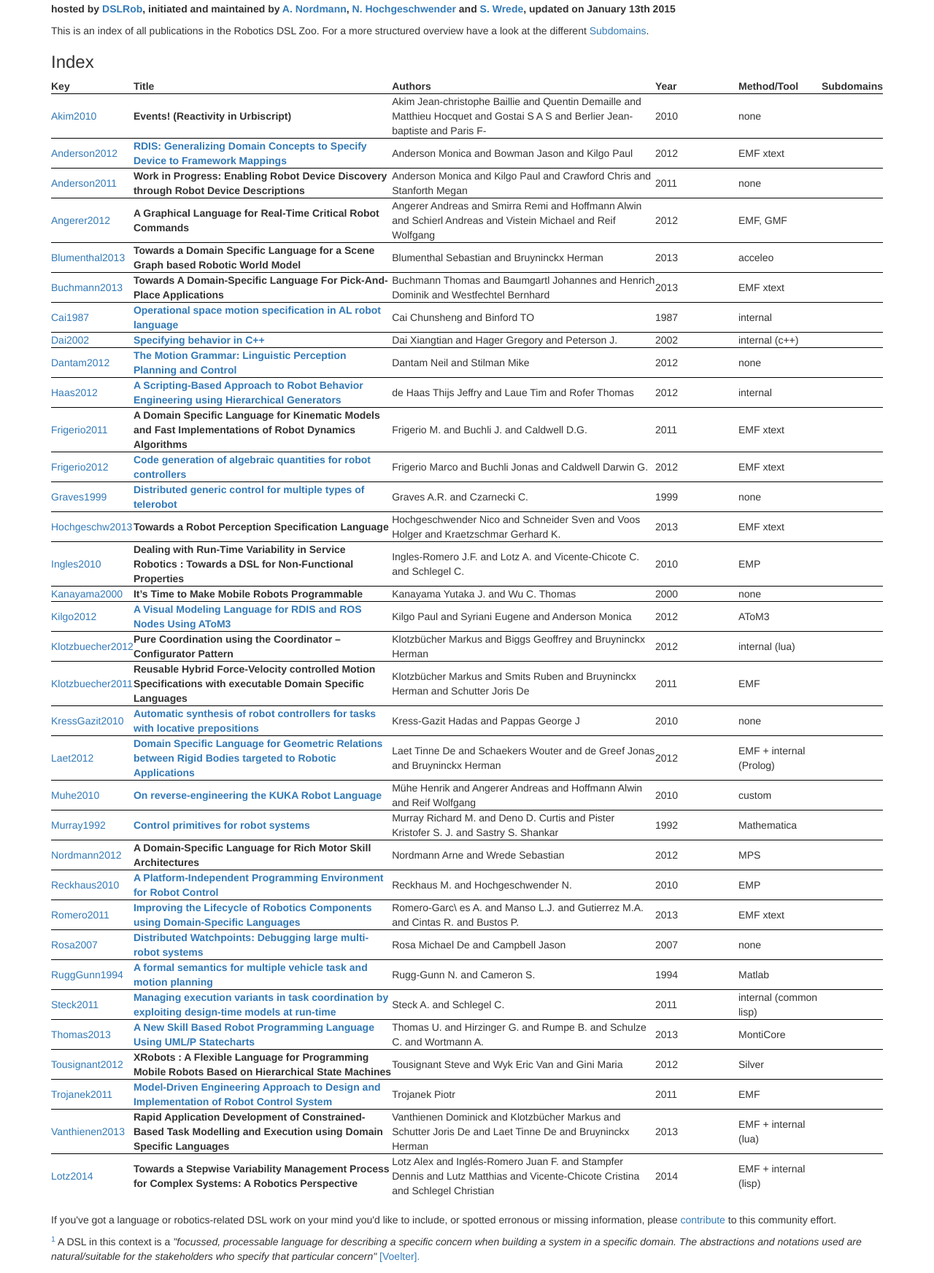
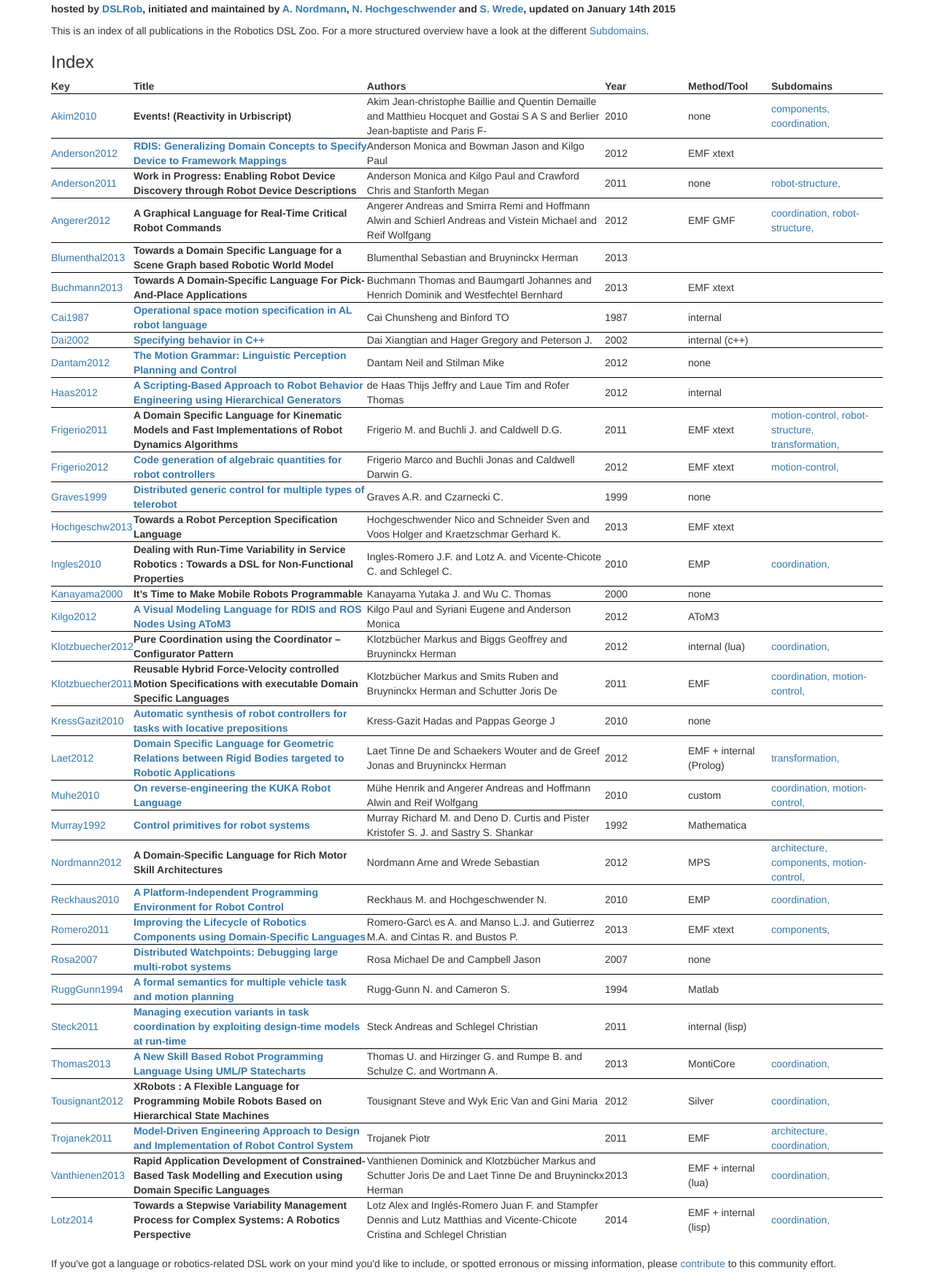
Before and after one commit to corlab/dslzoo, a plain HTML site: page all.html in a window 1280 px wide. Shown: the part 117-1862 px from the top of the page at 73% size. Drawn offline with nearby package versions, Linux system fonts and the light colour scheme.

Commit message:
New version, rendered from new format with custom fields

```diff
--- a/all.html
+++ b/all.html
@@ -8,7 +8,7 @@
     <meta name="author" content="">
     <link rel="icon" href="images/favicon.png">
 
-    <title>Contribute – Robotics DSL Zoo</title>
+    <title>Index – Robotics DSL Zoo</title>
 
     <link href="dist/css/bootstrap.min.css" rel="stylesheet">
     <link rel="stylesheet" type="text/css" href="sortable/bootstrap-sortable.css">
@@ -52,7 +52,7 @@
 
 <h2>An Overview of Domain-Specific Languages in Robotics</h1>
 
-<p><b>hosted by <a href="http://www.dslrob.org">DSLRob</a>, initiated and maintained  by <a href="http://www.cor-lab.org/users/anordman">A. Nordmann</a>, <a href="http://www2.inf.fh-bonn-rhein-sieg.de/~nhochg2m/">N. Hochgeschwender </a> and <a href="http://www.cor-lab.org/users/swrede">S. Wrede</a>, updated on January 13th 2015</b></p>
+<p><b>hosted by <a href="http://www.dslrob.org">DSLRob</a>, initiated and maintained  by <a href="http://www.cor-lab.org/users/anordman">A. Nordmann</a>, <a href="http://www2.inf.fh-bonn-rhein-sieg.de/~nhochg2m/">N. Hochgeschwender </a> and <a href="http://www.cor-lab.org/users/swrede">S. Wrede</a>, updated on January 14th 2015</b></p>
 
 <p>This is an index of all publications in the Robotics DSL Zoo. For a more structured overview have a look at the different <a href="./subdomains.html">Subdomains</a>.</p>
 
@@ -62,7 +62,7 @@
 <thead><tr><th>Key</th><th>Title</th><th>Authors</th><th width="10%">Year</th><th width="10%">Method/Tool</th><th>Subdomains</th></tr></thead><tbody><tr style="border-top:1px solid #000;">
 		    <td><a href="#Akim2010" id="Akim2010">Akim2010<a/></td><td style="font-weight:bold;">Events! (Reactivity in Urbiscript)</td><td>Akim  Jean-christophe Baillie and Quentin  Demaille and Matthieu  Hocquet and Gostai  S A S and Berlier  Jean-baptiste and Paris  F-</td><td>2010</td>
 		    <td>none</td>
-		    <td></td>
+		    <td> <a href="./components-subdomain.html" title="Subdomain 'components'">components,</a> <a href="./coordination-subdomain.html" title="Subdomain 'coordination'">coordination,</a></td>
 		    </tr>
 <tr style="border-top:1px solid #000;">
 		    <td><a href="#Anderson2012" id="Anderson2012">Anderson2012<a/></td><td style="font-weight:bold;"><a href="http://ieeexplore.ieee.org/lpdocs/epic03/wrapper.htm?arnumber6225197 http://ieeexplore.ieee.org/xpls/abs\_all.jsp?arnumber6225197">RDIS: Generalizing Domain Concepts to Specify Device to Framework Mappings</a></td><td>Anderson  Monica and Bowman  Jason and Kilgo  Paul</td><td>2012</td>
@@ -72,16 +72,16 @@
 <tr style="border-top:1px solid #000;">
 		    <td><a href="#Anderson2011" id="Anderson2011">Anderson2011<a/></td><td style="font-weight:bold;">Work in Progress: Enabling Robot Device Discovery through Robot Device Descriptions</td><td>Anderson  Monica and Kilgo  Paul and Crawford  Chris and Stanforth  Megan</td><td>2011</td>
 		    <td>none</td>
-		    <td></td>
+		    <td> <a href="./robot-structure-subdomain.html" title="Subdomain 'robot-structure'">robot-structure,</a></td>
 		    </tr>
 <tr style="border-top:1px solid #000;">
 		    <td><a href="#Angerer2012" id="Angerer2012">Angerer2012<a/></td><td style="font-weight:bold;">A Graphical Language for Real-Time Critical Robot Commands</td><td>Angerer  Andreas and Smirra  Remi and Hoffmann  Alwin and Schierl  Andreas and Vistein  Michael and Reif  Wolfgang</td><td>2012</td>
-		    <td>EMF, GMF</td>
-		    <td></td>
+		    <td>EMF  GMF</td>
+		    <td> <a href="./coordination-subdomain.html" title="Subdomain 'coordination'">coordination,</a> <a href="./robot-structure-subdomain.html" title="Subdomain 'robot-structure'">robot-structure,</a></td>
 		    </tr>
 <tr style="border-top:1px solid #000;">
 		    <td><a href="#Blumenthal2013" id="Blumenthal2013">Blumenthal2013<a/></td><td style="font-weight:bold;">Towards a Domain Specific Language for a Scene Graph based Robotic World Model</td><td>Blumenthal  Sebastian and Bruyninckx  Herman</td><td>2013</td>
-		    <td>acceleo</td>
+		    <td></td>
 		    <td></td>
 		    </tr>
 <tr style="border-top:1px solid #000;">
@@ -112,12 +112,12 @@
 <tr style="border-top:1px solid #000;">
 		    <td><a href="#Frigerio2011" id="Frigerio2011">Frigerio2011<a/></td><td style="font-weight:bold;">A Domain Specific Language for Kinematic Models and Fast Implementations of Robot Dynamics Algorithms</td><td>Frigerio  M. and Buchli  J. and Caldwell  D.G.</td><td>2011</td>
 		    <td>EMF xtext</td>
-		    <td></td>
+		    <td> <a href="./motion-control-subdomain.html" title="Subdomain 'motion-control'">motion-control,</a> <a href="./robot-structure-subdomain.html" title="Subdomain 'robot-structure'">robot-structure,</a> <a href="./transformation-subdomain.html" title="Subdomain 'transformation'">transformation,</a></td>
 		    </tr>
 <tr style="border-top:1px solid #000;">
 		    <td><a href="#Frigerio2012" id="Frigerio2012">Frigerio2012<a/></td><td style="font-weight:bold;"><a href="http://ieeexplore.ieee.org/lpdocs/epic03/wrapper.htm?arnumber6385694">Code generation of algebraic quantities for robot controllers</a></td><td>Frigerio  Marco and Buchli  Jonas and Caldwell  Darwin G.</td><td>2012</td>
 		    <td>EMF xtext</td>
-		    <td></td>
+		    <td> <a href="./motion-control-subdomain.html" title="Subdomain 'motion-control'">motion-control,</a></td>
 		    </tr>
 <tr style="border-top:1px solid #000;">
 		    <td><a href="#Graves1999" id="Graves1999">Graves1999<a/></td><td style="font-weight:bold;"><a href="http://ieeexplore.ieee.org/lpdocs/epic03/wrapper.htm?arnumber770434 http://ieeexplore.ieee.org/xpls/abs\_all.jsp?arnumber770434">Distributed generic control for multiple types of telerobot</a></td><td>Graves  A.R. and Czarnecki  C.</td><td>1999</td>
@@ -132,7 +132,7 @@
 <tr style="border-top:1px solid #000;">
 		    <td><a href="#Ingles2010" id="Ingles2010">Ingles2010<a/></td><td style="font-weight:bold;">Dealing with Run-Time Variability in Service Robotics : Towards a DSL for Non-Functional Properties</td><td>Ingles-Romero  J.F. and Lotz  A. and Vicente-Chicote  C. and Schlegel  C.</td><td>2010</td>
 		    <td>EMP</td>
-		    <td></td>
+		    <td> <a href="./coordination-subdomain.html" title="Subdomain 'coordination'">coordination,</a></td>
 		    </tr>
 <tr style="border-top:1px solid #000;">
 		    <td><a href="#Kanayama2000" id="Kanayama2000">Kanayama2000<a/></td><td style="font-weight:bold;">It’s Time to Make Mobile Robots Programmable</td><td>Kanayama  Yutaka J. and Wu  C. Thomas</td><td>2000</td>
@@ -147,12 +147,12 @@
 <tr style="border-top:1px solid #000;">
 		    <td><a href="#Klotzbuecher2012" id="Klotzbuecher2012">Klotzbuecher2012<a/></td><td style="font-weight:bold;">Pure Coordination using the Coordinator – Configurator Pattern</td><td>Klotzbücher  Markus and Biggs  Geoffrey and Bruyninckx  Herman</td><td>2012</td>
 		    <td>internal (lua)</td>
-		    <td></td>
+		    <td> <a href="./coordination-subdomain.html" title="Subdomain 'coordination'">coordination,</a></td>
 		    </tr>
 <tr style="border-top:1px solid #000;">
 		    <td><a href="#Klotzbuecher2011" id="Klotzbuecher2011">Klotzbuecher2011<a/></td><td style="font-weight:bold;">Reusable Hybrid Force-Velocity controlled Motion Specifications with executable Domain Specific Languages</td><td>Klotzbücher  Markus and Smits  Ruben and Bruyninckx  Herman and Schutter  Joris De</td><td>2011</td>
 		    <td>EMF</td>
-		    <td></td>
+		    <td> <a href="./coordination-subdomain.html" title="Subdomain 'coordination'">coordination,</a> <a href="./motion-control-subdomain.html" title="Subdomain 'motion-control'">motion-control,</a></td>
 		    </tr>
 <tr style="border-top:1px solid #000;">
 		    <td><a href="#KressGazit2010" id="KressGazit2010">KressGazit2010<a/></td><td style="font-weight:bold;"><a href="http://ieeexplore.ieee.org/lpdocs/epic03/wrapper.htm?arnumber5509402">Automatic synthesis of robot controllers for tasks with locative prepositions</a></td><td>Kress-Gazit  Hadas and Pappas  George J</td><td>2010</td>
@@ -162,12 +162,12 @@
 <tr style="border-top:1px solid #000;">
 		    <td><a href="#Laet2012" id="Laet2012">Laet2012<a/></td><td style="font-weight:bold;"><a href="http://arxiv.org/abs/1304.1346">Domain Specific Language for Geometric Relations between Rigid Bodies targeted to Robotic Applications</a></td><td>Laet  Tinne De and Schaekers  Wouter and de Greef  Jonas and Bruyninckx  Herman</td><td>2012</td>
 		    <td>EMF + internal (Prolog)</td>
-		    <td></td>
+		    <td> <a href="./transformation-subdomain.html" title="Subdomain 'transformation'">transformation,</a></td>
 		    </tr>
 <tr style="border-top:1px solid #000;">
 		    <td><a href="#Muhe2010" id="Muhe2010">Muhe2010<a/></td><td style="font-weight:bold;"><a href="http://arxiv.org/abs/1009.5004">On reverse-engineering the KUKA Robot Language</a></td><td>Mühe  Henrik and Angerer  Andreas and Hoffmann  Alwin and Reif  Wolfgang</td><td>2010</td>
 		    <td>custom</td>
-		    <td></td>
+		    <td> <a href="./coordination-subdomain.html" title="Subdomain 'coordination'">coordination,</a> <a href="./motion-control-subdomain.html" title="Subdomain 'motion-control'">motion-control,</a></td>
 		    </tr>
 <tr style="border-top:1px solid #000;">
 		    <td><a href="#Murray1992" id="Murray1992">Murray1992<a/></td><td style="font-weight:bold;"><a href="http://ieeexplore.ieee.org/xpls/abs\_all.jsp?arnumber141324">Control primitives for robot systems</a></td><td>Murray  Richard M. and Deno  D. Curtis and Pister  Kristofer S. J. and Sastry  S. Shankar</td><td>1992</td>
@@ -177,17 +177,17 @@
 <tr style="border-top:1px solid #000;">
 		    <td><a href="#Nordmann2012" id="Nordmann2012">Nordmann2012<a/></td><td style="font-weight:bold;">A Domain-Specific Language for Rich Motor Skill Architectures</td><td>Nordmann  Arne and Wrede  Sebastian</td><td>2012</td>
 		    <td>MPS</td>
-		    <td></td>
+		    <td> <a href="./architecture-subdomain.html" title="Subdomain 'architecture'">architecture,</a> <a href="./components-subdomain.html" title="Subdomain 'components'">components,</a> <a href="./motion-control-subdomain.html" title="Subdomain 'motion-control'">motion-control,</a></td>
 		    </tr>
 <tr style="border-top:1px solid #000;">
 		    <td><a href="#Reckhaus2010" id="Reckhaus2010">Reckhaus2010<a/></td><td style="font-weight:bold;"><a href="http://arxiv.org/abs/1010.0886">A Platform-Independent Programming Environment for Robot Control</a></td><td>Reckhaus  M. and Hochgeschwender  N.</td><td>2010</td>
 		    <td>EMP</td>
-		    <td></td>
+		    <td> <a href="./coordination-subdomain.html" title="Subdomain 'coordination'">coordination,</a></td>
 		    </tr>
 <tr style="border-top:1px solid #000;">
 		    <td><a href="#Romero2011" id="Romero2011">Romero2011<a/></td><td style="font-weight:bold;"><a href="http://arxiv.org/abs/1301.6022">Improving the Lifecycle of Robotics Components using Domain-Specific Languages</a></td><td>Romero-Garc\ es  A. and Manso  L.J. and Gutierrez  M.A. and Cintas  R. and Bustos  P.</td><td>2013</td>
 		    <td>EMF xtext</td>
-		    <td></td>
+		    <td> <a href="./components-subdomain.html" title="Subdomain 'components'">components,</a></td>
 		    </tr>
 <tr style="border-top:1px solid #000;">
 		    <td><a href="#Rosa2007" id="Rosa2007">Rosa2007<a/></td><td style="font-weight:bold;"><a href="http://ieeexplore.ieee.org/xpls/abs\_all.jsp?arnumber4209667">Distributed Watchpoints: Debugging large multi-robot systems</a></td><td>Rosa  Michael De and Campbell  Jason</td><td>2007</td>
@@ -200,34 +200,34 @@
 		    <td></td>
 		    </tr>
 <tr style="border-top:1px solid #000;">
-		    <td><a href="#Steck2011" id="Steck2011">Steck2011<a/></td><td style="font-weight:bold;"><a href="http://ieeexplore.ieee.org/lpdocs/epic03/wrapper.htm?arnumber6094732">Managing execution variants in task coordination by exploiting design-time models at run-time</a></td><td>Steck  A. and Schlegel  C.</td><td>2011</td>
-		    <td>internal (common lisp)</td>
+		    <td><a href="#Steck2011" id="Steck2011">Steck2011<a/></td><td style="font-weight:bold;"><a href="http://ieeexplore.ieee.org/lpdocs/epic03/wrapper.htm?arnumber6094732">Managing execution variants in task coordination by exploiting design-time models at run-time</a></td><td>Steck  Andreas and Schlegel  Christian</td><td>2011</td>
+		    <td>internal (lisp)</td>
 		    <td></td>
 		    </tr>
 <tr style="border-top:1px solid #000;">
 		    <td><a href="#Thomas2013" id="Thomas2013">Thomas2013<a/></td><td style="font-weight:bold;"><a href="http://www.se-rwth.de/publications/A-New-Skill-Based-Robot-Programming-Language-Using-UML-P-Statecharts.pdf">A New Skill Based Robot Programming Language Using UML/P Statecharts</a></td><td>Thomas  U. and Hirzinger  G. and Rumpe  B. and Schulze  C. and Wortmann  A.</td><td>2013</td>
 		    <td>MontiCore</td>
-		    <td></td>
+		    <td> <a href="./coordination-subdomain.html" title="Subdomain 'coordination'">coordination,</a></td>
 		    </tr>
 <tr style="border-top:1px solid #000;">
 		    <td><a href="#Tousignant2012" id="Tousignant2012">Tousignant2012<a/></td><td style="font-weight:bold;">XRobots : A Flexible Language for Programming Mobile Robots Based on Hierarchical State Machines</td><td>Tousignant  Steve and Wyk  Eric Van and Gini  Maria</td><td>2012</td>
 		    <td>Silver</td>
-		    <td></td>
+		    <td> <a href="./coordination-subdomain.html" title="Subdomain 'coordination'">coordination,</a></td>
 		    </tr>
 <tr style="border-top:1px solid #000;">
 		    <td><a href="#Trojanek2011" id="Trojanek2011">Trojanek2011<a/></td><td style="font-weight:bold;"><a href="http://arxiv.org/abs/1302.5085">Model-Driven Engineering Approach to Design and Implementation of Robot Control System</a></td><td>Trojanek  Piotr</td><td>2011</td>
 		    <td>EMF</td>
-		    <td></td>
+		    <td> <a href="./architecture-subdomain.html" title="Subdomain 'architecture'">architecture,</a> <a href="./coordination-subdomain.html" title="Subdomain 'coordination'">coordination,</a></td>
 		    </tr>
 <tr style="border-top:1px solid #000;">
 		    <td><a href="#Vanthienen2013" id="Vanthienen2013">Vanthienen2013<a/></td><td style="font-weight:bold;">Rapid Application Development of Constrained-Based Task Modelling and Execution using Domain Specific Languages</td><td>Vanthienen  Dominick and Klotzbücher  Markus and Schutter  Joris De and Laet  Tinne De and Bruyninckx  Herman</td><td>2013</td>
 		    <td>EMF + internal (lua)</td>
-		    <td></td>
+		    <td> <a href="./coordination-subdomain.html" title="Subdomain 'coordination'">coordination,</a></td>
 		    </tr>
 <tr style="border-top:1px solid #000;">
 		    <td><a href="#Lotz2014" id="Lotz2014">Lotz2014<a/></td><td style="font-weight:bold;">Towards a Stepwise Variability Management Process for Complex Systems: A Robotics Perspective</td><td>Lotz  Alex and Inglés-Romero  Juan F. and Stampfer  Dennis and Lutz  Matthias and Vicente-Chicote  Cristina and Schlegel  Christian</td><td>2014</td>
 		    <td>EMF + internal (lisp)</td>
-		    <td></td>
+		    <td> <a href="./coordination-subdomain.html" title="Subdomain 'coordination'">coordination,</a></td>
 		    </tr>
 
 </tbody></table><br />
```
Also changed, not shown: contribute.html (+9 -9 lines), coordination-subdomain.html (+9 -1 lines), index.html (+3 -3 lines), robot-structure-subdomain.html (+1 -1 lines), subdomains.html (+2 -2 lines).
